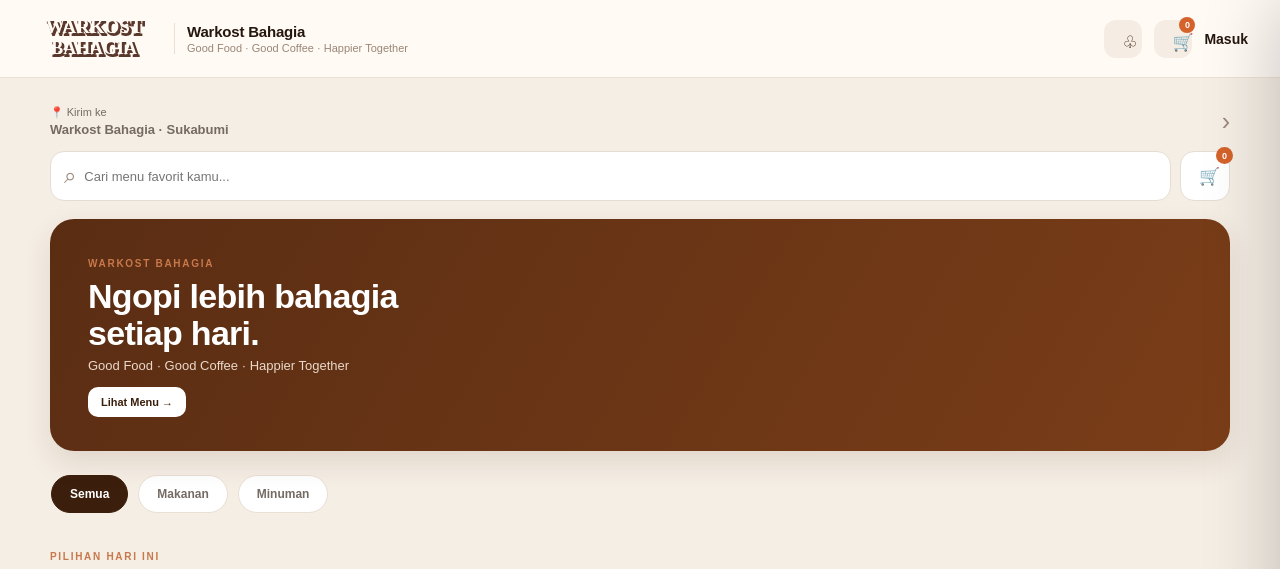
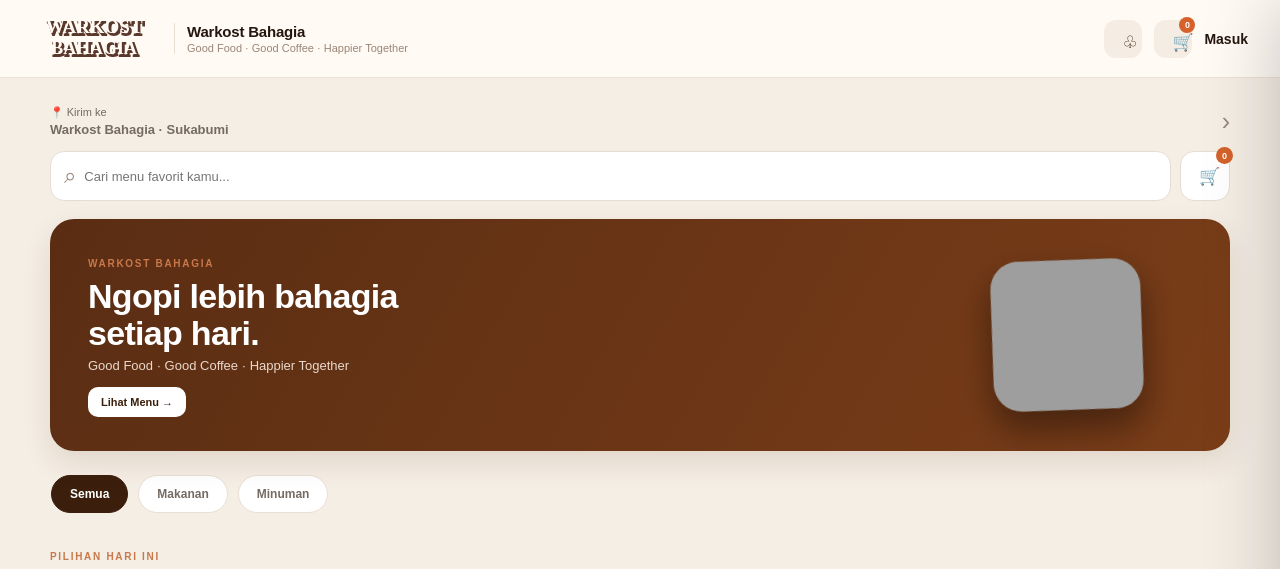
Before and after one commit to anwars750-spec/warkost-bahagia, a Flask app: page / in a window 1280 px wide. Shown: the top 569 px of the page. Run offline with Flask 3, Linux system fonts and the light colour scheme; data comes from the database, SQL or seed files in the repository; grey boxes are pictures that could not be loaded.

Commit message:
ui: add real coffee hero photography

```diff
--- a/app/static/app.css
+++ b/app/static/app.css
@@ -190,3 +190,7 @@
 .product{padding:0 14px 14px;border-radius:18px}.product-art{height:190px;margin:0 -14px 14px;border-radius:18px 18px 14px 14px}.product h3{font-size:16px}.product p{font-size:12px;min-height:34px}.product-bottom b{font-size:16px}.product button{font-size:11px;padding:11px 10px}
 .customer-bottom-nav{display:none}
 }
+
+/* V1.6 HERO PHOTO */
+.promo-photo{display:block;width:150px;height:150px;border-radius:28px;background-image:url('https://images.unsplash.com/photo-1514432324607-a09d9b4aefdd?auto=format&fit=crop&fm=jpg&q=82&w=800');background-size:cover;background-position:center;box-shadow:0 18px 32px rgba(0,0,0,.24);transform:rotate(3deg)}
+@media(max-width:700px){.promo-photo{width:112px;height:112px;border-radius:22px}.promo-cup{font-size:0;margin-right:4px}}
```
